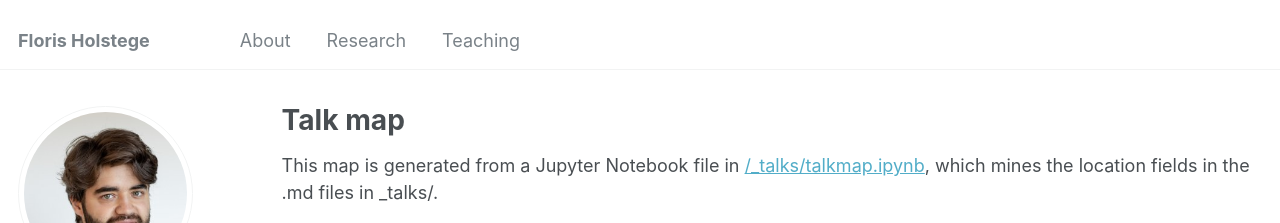
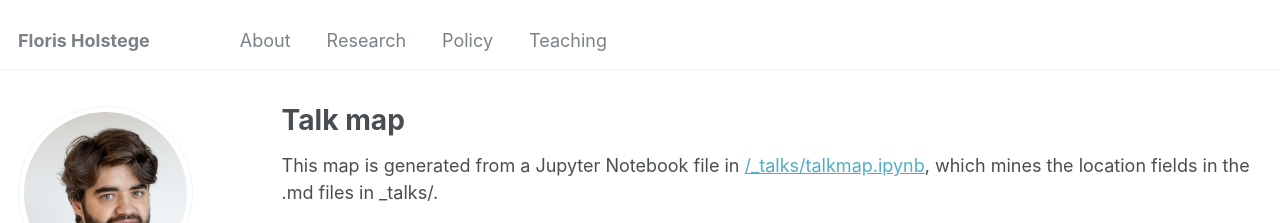
Before and after one commit to fholstege/fholstege.github.io, a Jekyll site: the page built from _pages/talkmap.html, in a window 1280 px wide. Shown: the top 223 px of the page. Built offline with Jekyll 4.4.1, drawn with Linux system fonts in a browser that asks for light colours; nearby versions of some CDN libraries; some web fonts are replaced.

Commit message:
policy section added

```diff
--- a/_data/navigation.yml
+++ b/_data/navigation.yml
@@ -6,5 +6,8 @@ main:
   - title: "Research"
     url: "/#research-section"
 
+  - title: "Policy"
+    url: "/#policy-section"
+
   - title: "Teaching"
     url: "/#teaching-section"
--- a/_layouts/single-page.html
+++ b/_layouts/single-page.html
@@ -17,12 +17,6 @@ layout: default
     {% if page.date %}<meta itemprop="datePublished" content="{{ page.date | date: "%B %d, %Y" }}">{% endif %}
     {% if page.modified %}<meta itemprop="dateModified" content="{{ page.modified | date: "%B %d, %Y" }}">{% endif %}
 
-    <div class="page__inner-wrap">
-      {% unless page.header.overlay_color or page.header.overlay_image %}
-        <header>
-          {% if page.title %}<h1 class="page__title" itemprop="headline">{{ page.title | markdownify | remove: "<p>" | remove: "</p>" }}</h1>{% endif %}
-        </header>
-      {% endunless %}
 
       <section class="page__content" itemprop="text">
         <div id="about-section" class="section">
```
